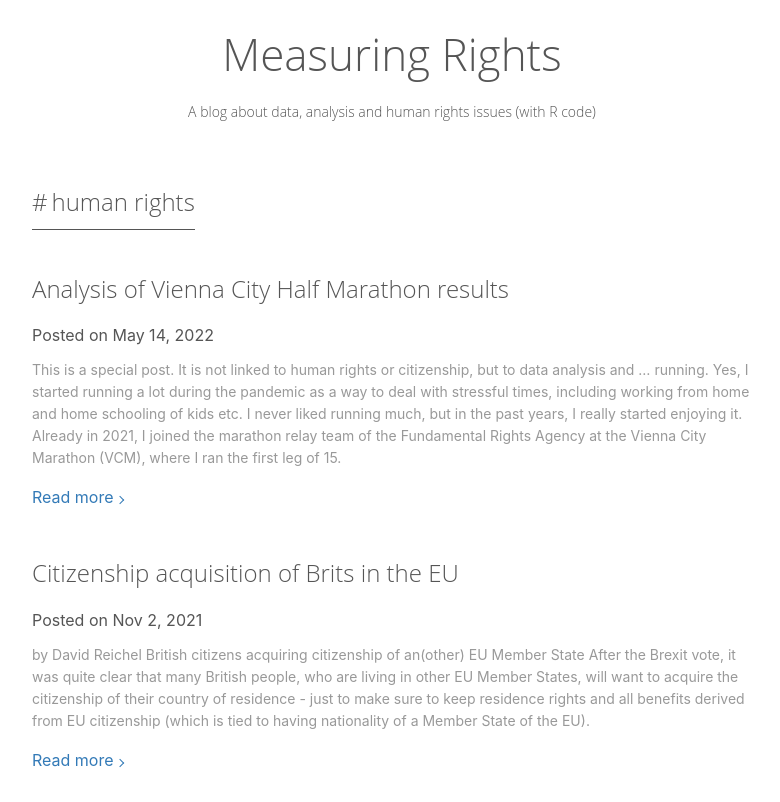
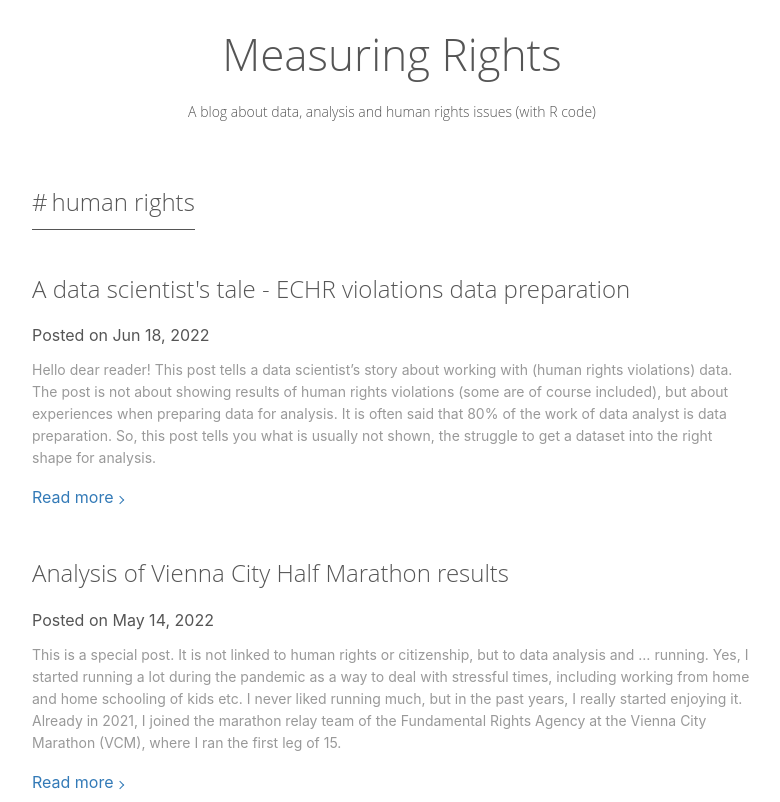
Before and after one commit to david-reichel/david-reichel.github.io, a plain HTML site: page categories/human-rights/index.html in a window 1280 px wide. Shown: the top 802 px of the page, without its empty margins (248-1028 px from the left). Drawn offline with Linux system fonts and the light colour scheme.

Commit message:
add on ehcr

```diff
--- a/categories/human-rights/index.html
+++ b/categories/human-rights/index.html
@@ -60,6 +60,28 @@
   <main id="main" class="l-main">
 
 <h2 class="c-title p-tag-title">human rights</h2>
+
+
+<article class="c-article p-list-article">
+  <header>
+    <h2 class="c-title c-article__title"><a href="https://david-reichel.github.io/posts/echr-violations-data-preparation-fun/">A data scientist&#39;s tale - ECHR violations data preparation</a></h2>
+    <p class="c-article__meta">
+      Posted on
+      <time datetime="2022-06-18T00:00:00Z">
+        Jun 18, 2022
+      </time>
+    </p>
+  </header>
+  <div class="c-article__summary">
+    Hello dear reader!
+This post tells a data scientist’s story about working with (human rights violations) data. The post is not about showing results of human rights violations (some are of course included), but about experiences when preparing data for analysis. It is often said that 80% of the work of data analyst is data preparation. So, this post tells you what is usually not shown, the struggle to get a dataset into the right shape for analysis.
+  </div>
+
+  <a href="https://david-reichel.github.io/posts/echr-violations-data-preparation-fun/" class="c-article__btn p-list-article__btn">Read more</a>
+
+</article>
+
+
 
 
 <article class="c-article p-list-article">
```
